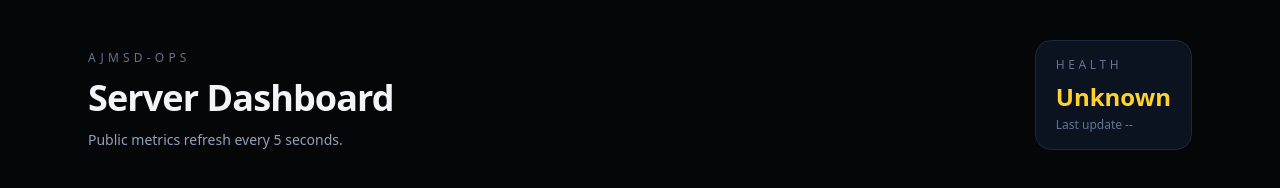
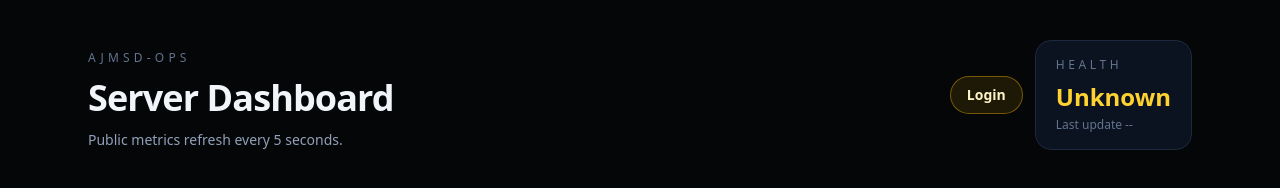
Before and after one commit to AJMSD/chitragupt, a Next.js app: page / in a window 1280 px wide. Shown: the top 188 px of the page. Built offline with nearby package versions, Linux system fonts and the light colour scheme; no server answers.

Commit message:
Add public login/private link

```diff
--- /dev/null
+++ b/app/api/auth/session/route.ts
@@ -0,0 +1,13 @@
+import { NextResponse } from "next/server";
+import { cookies } from "next/headers";
+import { SESSION_COOKIE_NAME, verifySessionToken } from "@/lib/auth";
+
+export const dynamic = "force-dynamic";
+
+export async function GET() {
+  const cookieStore = await cookies();
+  const token = cookieStore.get(SESSION_COOKIE_NAME)?.value;
+  const session = await verifySessionToken(token);
+
+  return NextResponse.json({ authenticated: Boolean(session) });
+}
--- a/app/page.tsx
+++ b/app/page.tsx
@@ -1,6 +1,7 @@
 "use client";
 
 import { useEffect, useMemo, useState, useId } from "react";
+import Link from "next/link";
 import type { DiskInfo, DisksResponse, MetricsResponse } from "@/lib/types";
 
 const POLL_INTERVAL_MS = 5000;
@@ -208,6 +209,8 @@ export default function Home() {
   const [error, setError] = useState<string | null>(null);
   const [isLoading, setIsLoading] = useState(true);
   const [lastUpdated, setLastUpdated] = useState<Date | null>(null);
+  const [isAuthenticated, setIsAuthenticated] = useState(false);
+  const [authLoaded, setAuthLoaded] = useState(false);
 
   useEffect(() => {
     let mounted = true;
@@ -248,6 +251,41 @@ export default function Home() {
     return () => {
       mounted = false;
       clearInterval(interval);
+    };
+  }, []);
+
+  useEffect(() => {
+    let mounted = true;
+
+    const fetchSession = async () => {
+      try {
+        const response = await fetch("/api/auth/session", {
+          cache: "no-store",
+        });
+        if (!response.ok) {
+          if (mounted) {
+            setIsAuthenticated(false);
+            setAuthLoaded(true);
+          }
+          return;
+        }
+        const payload = (await response.json()) as { authenticated?: boolean };
+        if (mounted) {
+          setIsAuthenticated(Boolean(payload.authenticated));
+          setAuthLoaded(true);
+        }
+      } catch {
+        if (mounted) {
+          setIsAuthenticated(false);
+          setAuthLoaded(true);
+        }
+      }
+    };
+
+    fetchSession();
+
+    return () => {
+      mounted = false;
     };
   }, []);
 
@@ -320,6 +358,14 @@ export default function Home() {
               Public metrics refresh every 5 seconds.
             </p>
           </div>
+          <div className="flex flex-wrap items-center gap-3">
+            <Link
+              className="rounded-full border border-amber-400/40 bg-amber-400/10 px-4 py-2 text-sm font-semibold text-amber-100 transition hover:border-amber-300/70 hover:bg-amber-400/20"
+              href={isAuthenticated ? "/app" : "/login?next=/app"}
+              aria-disabled={!authLoaded}
+            >
+              {authLoaded ? (isAuthenticated ? "Private" : "Login") : "Checking..."}
+            </Link>
             <div className="rounded-2xl border border-slate-800 bg-slate-900/70 px-5 py-4">
               <div className="text-xs uppercase tracking-[0.3em] text-slate-500">
                 Health
@@ -333,6 +379,7 @@ export default function Home() {
               </div>
               <div className="mt-1 text-xs text-slate-500">
                 Last update {lastUpdatedLabel}
+              </div>
             </div>
           </div>
         </header>
```
Lines whose indentation alone changed are shown as unchanged.
